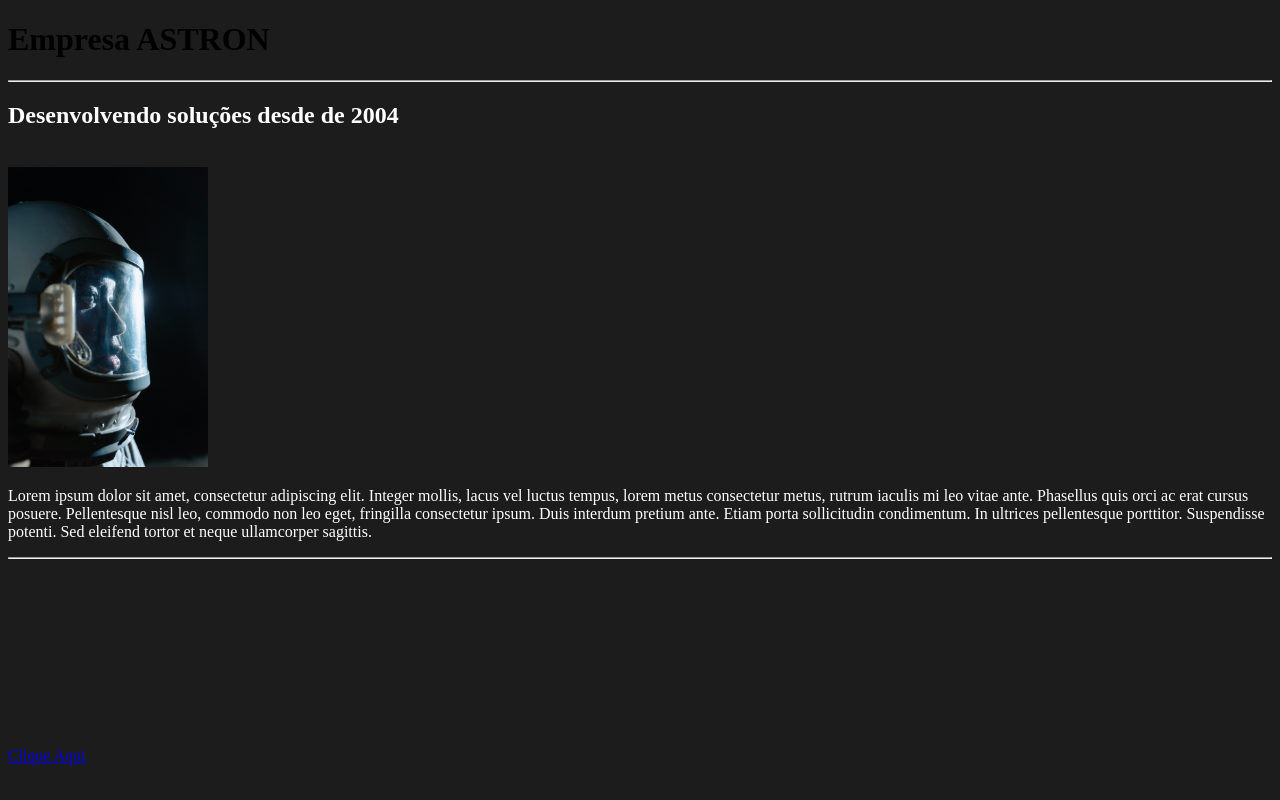
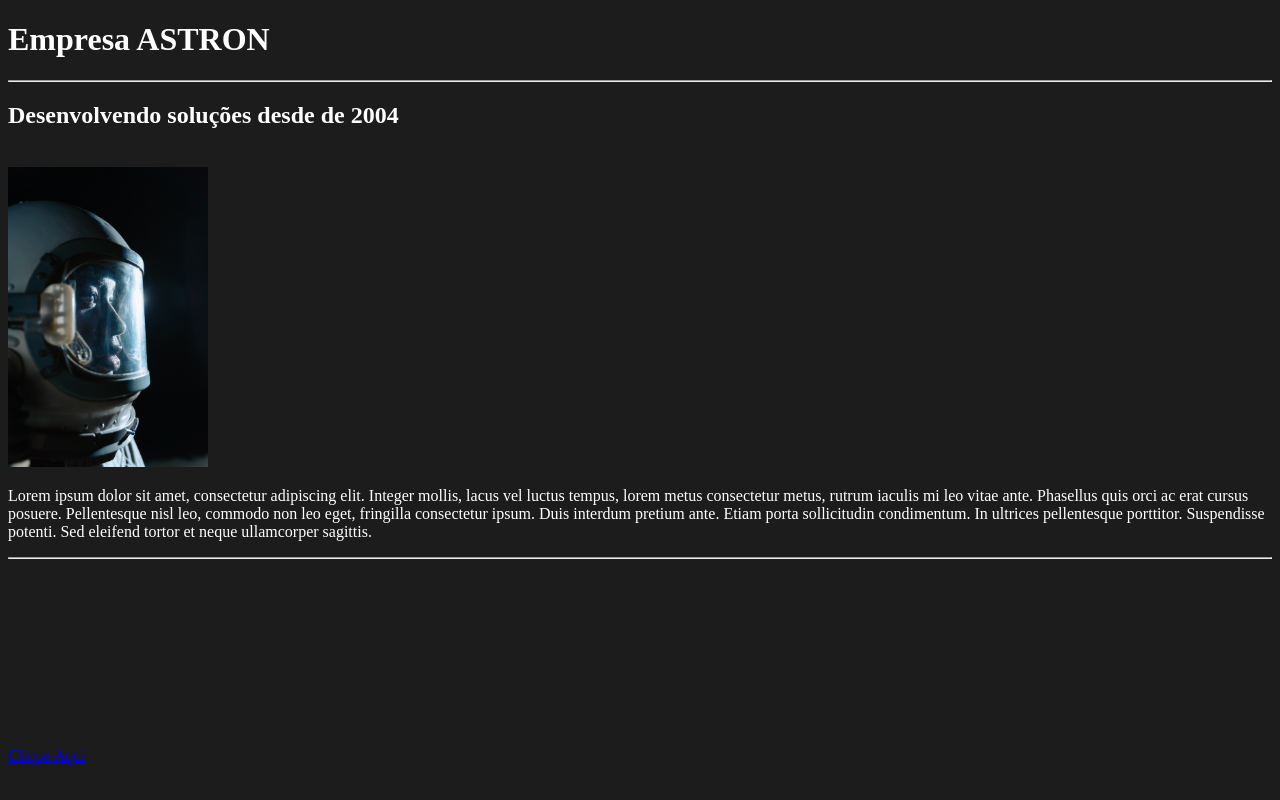
Before and after one commit to gabriellebaptista/atividade1, a plain HTML site: page index.html in a window 1280 px wide. Drawn offline with Linux system fonts and the light colour scheme.

Commit message:
adicionando cor da fonte para branco

```diff
--- a/index.html
+++ b/index.html
@@ -7,7 +7,7 @@
      </head>
           <body bgcolor ="#1C1C1C" >
 
-           <h1 aling="center" style="color: white line-"> Empresa ASTRON</h1>
+           <h1 aling="center" style="color: white"> Empresa ASTRON</h1>
 <hr>
 
 		<h2 aling="center" style="color: white"> Desenvolvendo soluções desde de 2004 </h2>
```
